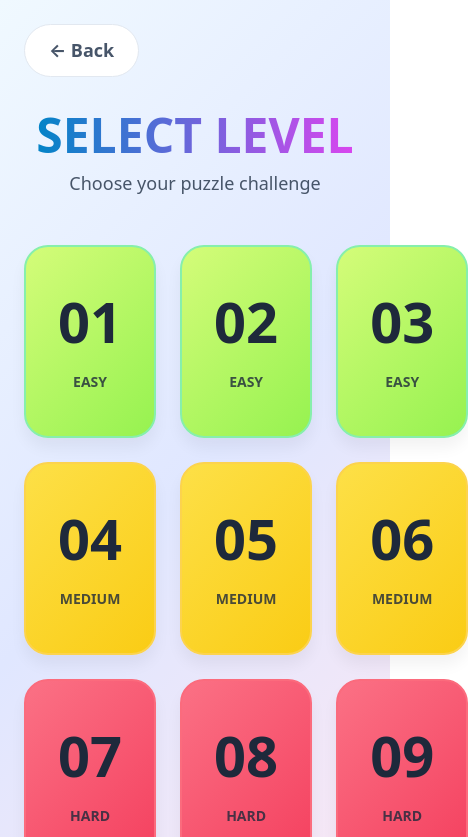
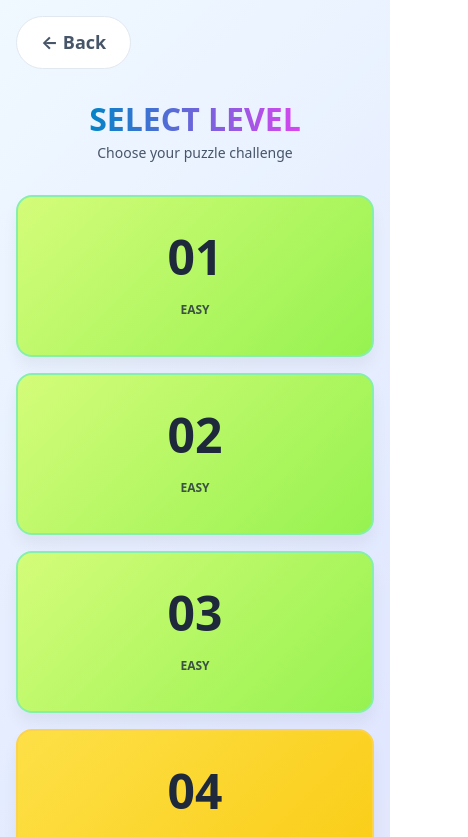
Before and after one commit to vilpalenik/Puzzle-game, a React (Vite) app: page /#/levels in a window 390 px wide. Shown: the top 837 px of the page, 468 px wide, since content can reach past the window. Built offline with nearby package versions, Linux system fonts and the light colour scheme.

Commit message:
respozivny level page

```diff
--- a/src/pages/Levelpage.css
+++ b/src/pages/Levelpage.css
@@ -147,3 +147,164 @@
 .level-card-hard:hover {
   border-color: #e11d48;
 }
+
+/* ========== RESPONZÍVNE ÚPRAVY ========== */
+
+/* Malé mobily (< 480px) */
+@media (max-width: 479px) {
+  .level-container {
+    padding: 16px;
+  }
+
+  .level-header {
+    margin-bottom: 32px;
+  }
+
+  .back-btn {
+    padding: 10px 20px;
+    font-size: 16px;
+    margin-bottom: 24px;
+  }
+
+  .level-title {
+    font-size: 32px;
+    margin-bottom: 6px;
+  }
+
+  .level-subtitle {
+    font-size: 14px;
+  }
+
+  .levels-grid {
+    grid-template-columns: 1fr;
+    gap: 16px;
+    margin-bottom: 32px;
+  }
+
+  .level-card {
+    padding: 24px;
+    border-radius: 16px;
+  }
+
+  .level-number {
+    font-size: 48px;
+  }
+
+  .level-difficulty {
+    font-size: 12px;
+  }
+
+  .star {
+    font-size: 24px;
+  }
+}
+
+/* Väčšie mobily (480px - 767px) */
+@media (min-width: 480px) and (max-width: 767px) {
+  .level-container {
+    padding: 20px;
+  }
+
+  .level-header {
+    margin-bottom: 36px;
+  }
+
+  .level-title {
+    font-size: 36px;
+  }
+
+  .level-subtitle {
+    font-size: 16px;
+  }
+
+  .levels-grid {
+    grid-template-columns: repeat(2, 1fr);
+    gap: 20px;
+    margin-bottom: 40px;
+  }
+
+  .level-card {
+    padding: 28px;
+    border-radius: 20px;
+  }
+
+  .level-number {
+    font-size: 52px;
+  }
+
+  .star {
+    font-size: 26px;
+  }
+}
+
+/* Tablety (768px - 1023px) */
+@media (min-width: 768px) and (max-width: 1023px) {
+  .level-title {
+    font-size: 42px;
+  }
+
+  .levels-grid {
+    grid-template-columns: repeat(3, 1fr);
+    gap: 20px;
+  }
+
+  .level-card {
+    padding: 28px;
+  }
+
+  .level-number {
+    font-size: 52px;
+  }
+}
+
+/* Desktop (1024px+) - pôvodné štýly */
+@media (min-width: 1024px) {
+  .levels-grid {
+    grid-template-columns: repeat(3, 1fr);
+  }
+}
+
+/* Landscape orientácia na mobiloch */
+@media (max-height: 500px) and (orientation: landscape) {
+  .level-container {
+    padding: 12px;
+  }
+
+  .level-header {
+    margin-bottom: 20px;
+  }
+
+  .level-title {
+    font-size: 28px;
+    margin-bottom: 4px;
+  }
+
+  .level-subtitle {
+    font-size: 13px;
+  }
+
+  .levels-grid {
+    grid-template-columns: repeat(3, 1fr);
+    gap: 12px;
+    margin-bottom: 20px;
+  }
+
+  .level-card {
+    padding: 16px;
+    border-radius: 12px;
+  }
+
+  .level-number {
+    font-size: 36px;
+    margin-bottom: 4px;
+  }
+
+  .level-difficulty {
+    font-size: 10px;
+    margin-bottom: 6px;
+  }
+
+  .star {
+    font-size: 18px;
+  }
+}
```
Also changed, not shown: src/context/GameContext.tsx (+20 -22 lines).
